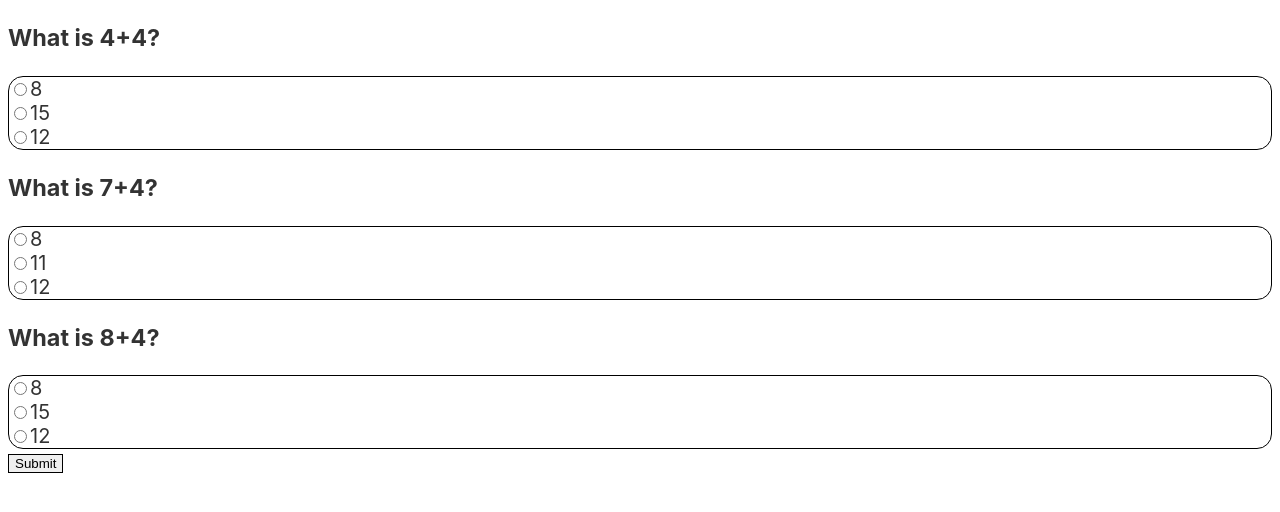
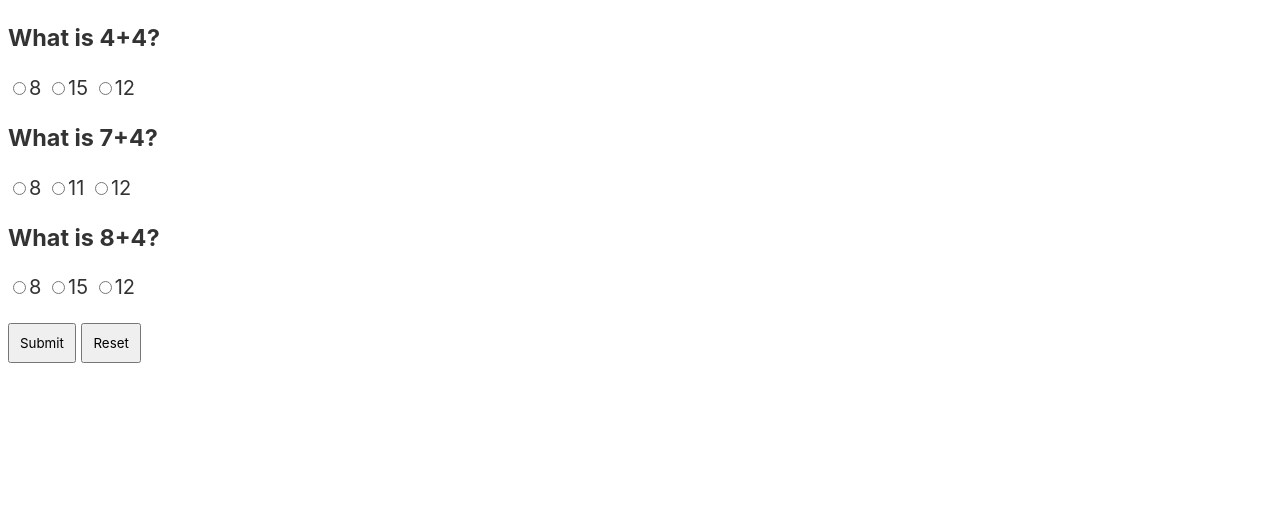
Before and after one commit to Ahmed4549/QuizApp, a plain HTML site: page index.html in a window 1280 px wide. Drawn offline with Linux system fonts and the light colour scheme.

Commit message:
Quiz App Simple UI

```diff
--- a/app.js
+++ b/app.js
@@ -34,3 +34,15 @@ else{
 }
 alert("Your total score is: "+score);
 }
+
+function diselect(){
+  var btn1 = document.getElementById("q1-a1").checked=false;
+  var btn2 = document.getElementById("q1-a2").checked=false;
+  var btn3 = document.getElementById("q1-a3").checked=false;
+  var btn4 = document.getElementById("q2-a1").checked=false;
+  var btn5 = document.getElementById("q2-a2").checked=false;
+  var btn6 = document.getElementById("q2-a3").checked=false;
+  var btn7 = document.getElementById("q3-a1").checked=false;
+  var btn8 = document.getElementById("q3-a2").checked=false;
+  var btn9 = document.getElementById("q3-a3").checked=false;
+}
--- a/index.html
+++ b/index.html
@@ -13,27 +13,26 @@
         <div class="question">
         <h3>What is 4+4?</h3>
         <div class="answers">
-            <input type="radio" name="q1" id="q1-a1">8</input><br>
-            <input type="radio" name="q1" id="q1-a2">15</input><br>
-            <input type="radio" name="q1" id="q1-a3">12</input><br>
+            <input type="radio" name="q1" id="q1-a1">8</input>
+            <input type="radio" name="q1" id="q1-a2">15</input>
+            <input type="radio" name="q1" id="q1-a3">12</input>
         </div>
         <h3>What is 7+4?</h3>
         <div class="answers">
-            <input type="radio" name="q2" id="q2-a1">8</input><br>
-            <input type="radio" name="q2" id="q2-a2">11</input><br>
-            <input type="radio" name="q2" id="q2-a3">12</input><br>
+            <input type="radio" name="q2" id="q2-a1">8</input>
+            <input type="radio" name="q2" id="q2-a2">11</input>
+            <input type="radio" name="q2" id="q2-a3">12</input>
         </div>
         <h3>What is 8+4?</h3>
         <div class="answers">
-            <input type="radio" name="q3" id="q3-a1">8</input><br>
-            <input type="radio" name="q3" id="q3-a2">15</input><br>
-            <input type="radio" name="q3" id="q3-a3">12</input><br>
+            <input type="radio" name="q3" id="q3-a1">8</input>
+            <input type="radio" name="q3" id="q3-a2">15</input>
+            <input type="radio" name="q3" id="q3-a3">12</input><br><br>
         </div>
         </div>
 
-        <div class="btn">
-            <button style="border: 1px solid black;" onclick="quizApp()">Submit</button>
-        </div>
+        <button class="btn" onclick="quizApp()">Submit</button>
+        <button class="btn" onclick="diselect()">Reset</button>
     </div>
 </body>
 <script src="app.js"></script>
--- a/style.css
+++ b/style.css
@@ -3,7 +3,8 @@ body{
 	font-family: -apple-system, BlinkMacSystemFont, 'Segoe UI', Roboto, Oxygen, Ubuntu, Cantarell, 'Open Sans', 'Helvetica Neue', sans-serif;
 	color: #333;
 }
-.answers{
-	border: 1px solid black;
-	border-radius: 15px;
+.btn{
+	padding: 10px;
+	font-family: -apple-system, BlinkMacSystemFont, 'Segoe UI', Roboto, Oxygen, Ubuntu, Cantarell, 'Open Sans', 'Helvetica Neue', sans-serif;
+
 }
```
